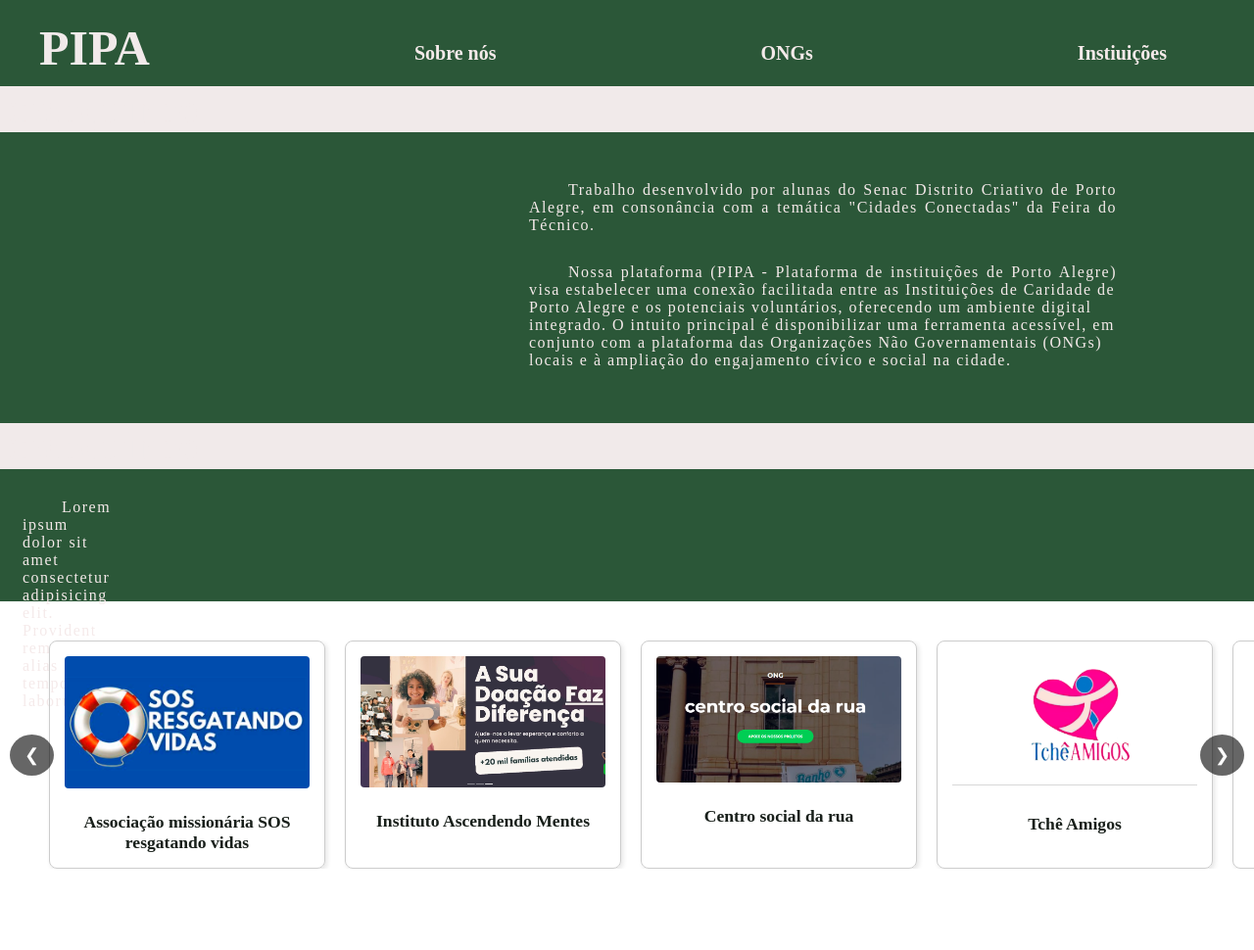
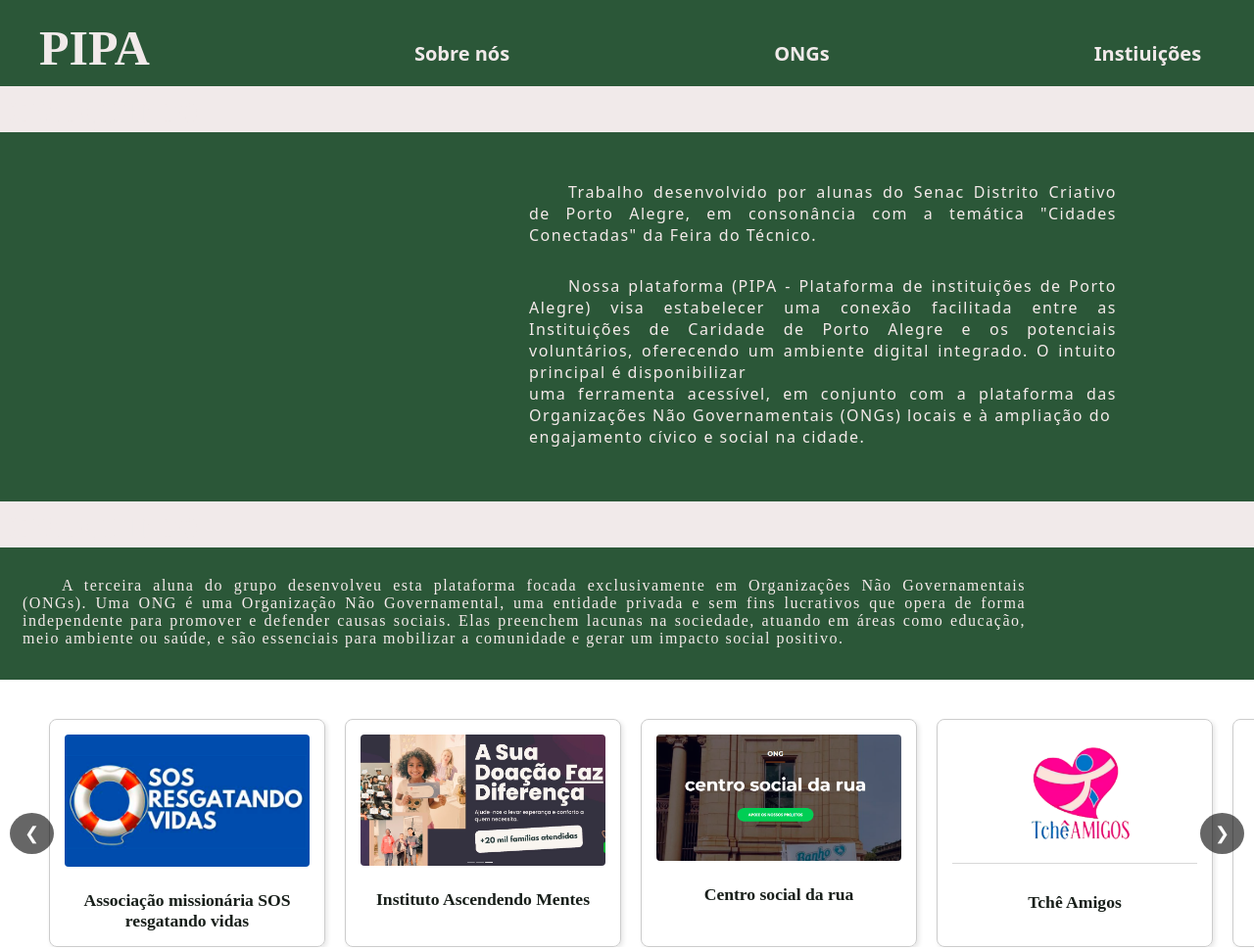
Before and after one commit to senacrs-emti/2025-1MA-cidadeconectada-G06, a plain HTML site: page index.html in a window 1280 px wide. Shown: the whole page at 98% size. Before the commit the page ends 927 px from the top, so only its background shows below. Drawn offline with Linux system fonts and the light colour scheme.

Commit message:
Modificações
Fontes, links do cabeçalho, texto da vivi.

```diff
--- a/index.html
+++ b/index.html
@@ -8,28 +8,28 @@
 </head>
 <body>
     <header>
-        <div class="um" class="cv">
+        <div class="um">
             <h1>PIPA</h1>
-            <h3>Sobre nós</h3>
+            <h3><a href="#sobree">Sobre nós</a></h3>
             <h3>ONGs</h3>
-            <h3>Instiuições</h3>
+            <h3><a href="#caroca">Instiuições</a></h3> <!--descer automatico-->
         </div>
         <div class="branco">
             <h4>branquinho</h4>
         </div>
-        <div class="sobre">
+        <div class="sobre" id="sobree">
             <p>Trabalho desenvolvido por alunas do Senac Distrito Criativo de Porto Alegre, em consonância com a temática "Cidades Conectadas" da Feira do Técnico. </p>
-            <p>Nossa plataforma (PIPA - Plataforma de instituições de Porto Alegre) visa estabelecer uma conexão facilitada entre as Instituições de Caridade de <br> Porto Alegre e os potenciais voluntários, oferecendo um ambiente digital <br> integrado. O intuito principal é disponibilizar uma ferramenta acessível, em <br> conjunto com a plataforma das Organizações Não Governamentais (ONGs) <br> locais e à ampliação do engajamento cívico e social na cidade.</p>
+            <p>Nossa plataforma (PIPA - Plataforma de instituições de Porto Alegre) visa estabelecer uma conexão facilitada entre as Instituições de Caridade de Porto Alegre e os potenciais voluntários, oferecendo um ambiente digital integrado. O intuito principal é disponibilizar <br> uma ferramenta acessível, em conjunto com a plataforma das Organizações Não Governamentais (ONGs) locais e à ampliação do <br> engajamento cívico e social na cidade.</p>
         </div>
         <div class="branco">
             <h4>branquinho</h4>
         </div>
         <div class="vivi">
-            <p>Lorem ipsum dolor sit amet consectetur adipisicing elit. Provident rem alias id tempora laborum.</p>
+            <p>A terceira aluna do grupo desenvolveu esta plataforma focada exclusivamente em Organizações Não Governamentais (ONGs). Uma ONG é uma Organização Não Governamental, uma entidade privada e sem fins lucrativos que opera de forma independente para promover e defender causas sociais. Elas preenchem lacunas na sociedade, atuando em áreas como educação, meio ambiente ou saúde, e são essenciais para mobilizar a comunidade e gerar um impacto social positivo.</p>
         </div>
     </header>
     <main>
-        <section class="cc"> <!--carrosel container-->
+        <section class="cc" id="caroca"> <!--carrosel container-->
     <div class="cf"> <!--faixa do carrosel-->
 
         <div class="ci"> <!--item do carrosel-->
--- a/style.css
+++ b/style.css
@@ -24,9 +24,14 @@
 }
 header .um h3{
     font-size: 20px;
-    color: rgb(245, 234, 234);
     margin-left: 20px;
     margin-top: 20px;
+    color: #f1eaea;
+    font-family: system-ui, -apple-system, BlinkMacSystemFont, 'Segoe UI', Roboto, Oxygen, Ubuntu, Cantarell, 'Open Sans', 'Helvetica Neue', sans-serif;
+}
+header .um h3 a{
+    color: #f1eaea;
+    text-decoration: none;
 }
 header .cv{
     display: flex;
@@ -57,9 +62,10 @@
     text-align: justify;
     max-width: 600px;
     text-indent: 40px;
+    font-family: system-ui, -apple-system, BlinkMacSystemFont, 'Segoe UI', Roboto, Oxygen, Ubuntu, Cantarell, 'Open Sans', 'Helvetica Neue', sans-serif;
 }
 header .vivi{
-    width: 70px;
+    width: 100%;
     height: 100px;
     background-color: #2B5738;
     display: block;
@@ -74,7 +80,7 @@
     color: #f5eaea;
     letter-spacing: 1.5px;
     text-align: justify;
-    max-width: 600px;
+    width: 80%;
     text-indent: 40px;
 }
 main .cc{
@@ -120,7 +126,6 @@
     text-decoration: underline;
     color: #0056b3;
 }
-
 /* setas pro lado */
 .carrossel-botao {
     position: absolute;
```
Also changed, not shown: 1 other file.
